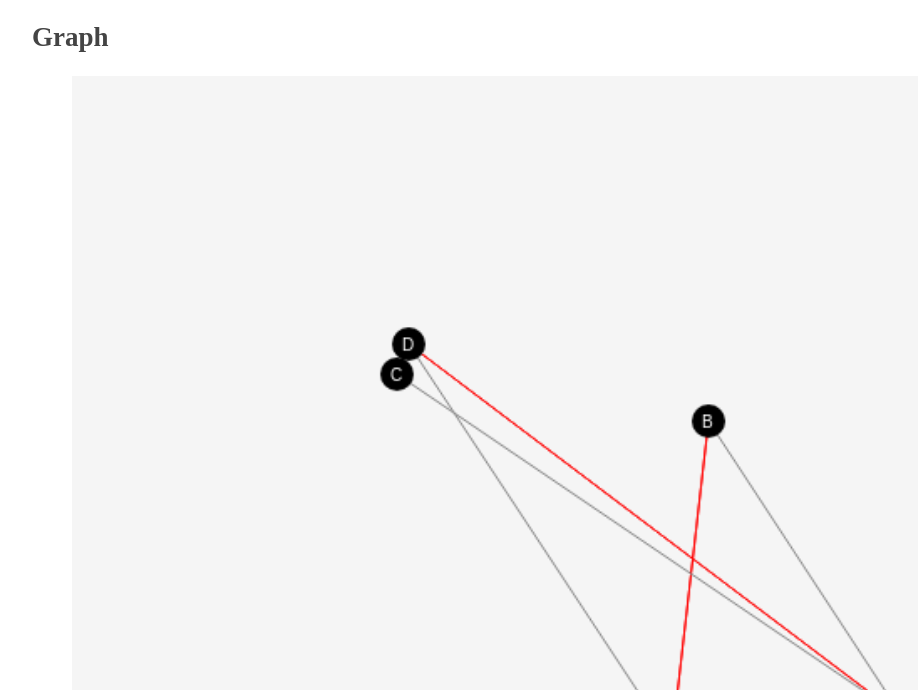
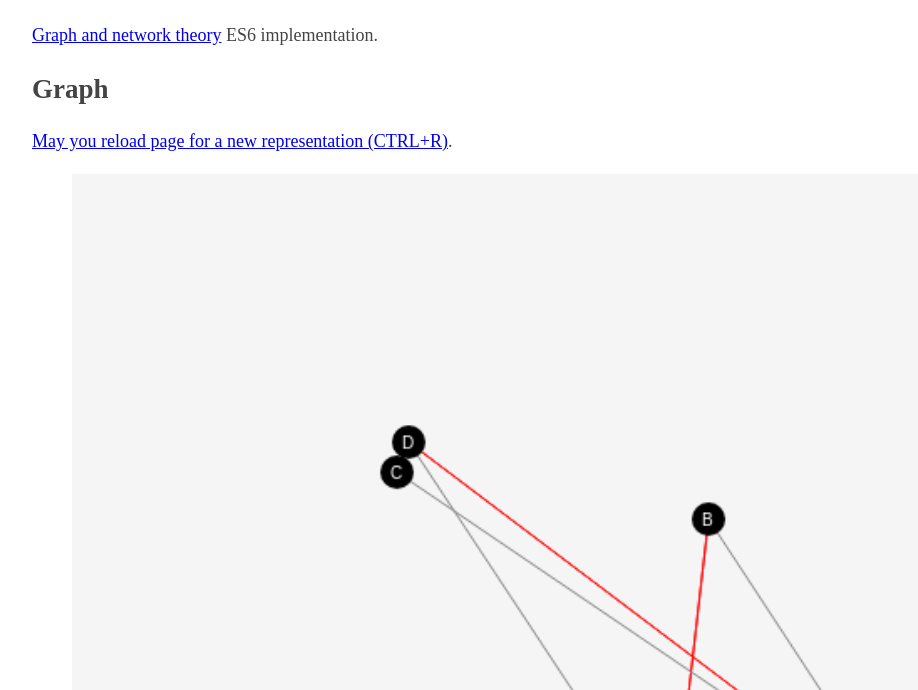
Before and after one commit to inwebo/Graph.js, a website: page docs/index.html in a window 1280 px wide. Shown: the part 110-800 px from the top of the page, without its empty margins (32-950 px from the left). Drawn offline with Linux system fonts and the light colour scheme.

Commit message:
Bump 0.0.3

```diff
--- a/docs/index.html
+++ b/docs/index.html
@@ -3,7 +3,7 @@
 <head>
     <meta charset="UTF-8">
     <title>Graph.js</title>
-    <style type="text/css">
+    <style>
         body {
             margin:5% auto;
             max-width:90%;
@@ -19,7 +19,13 @@
 </head>
 <body>
 <h1>Graph respresentation</h1>
+<p>
+    <a href="https://plus.maths.org/content/graphs-and-networks" target="_blank">Graph and network theory</a> ES6 implementation.
+</p>
 <h2>Graph</h2>
+<p>
+    <a href="https://inwebo.github.io/Graph.js/">May you reload page for a new representation (CTRL+R)</a>.
+</p>
 <figure>
     <canvas id="demo-1" width="640" height="480" style="background-color: whitesmoke; width: 100%"></canvas>
     <figcaption>Graph representation, bi-directional edges : red, directed : grey, nodes : black, white letters : node key</figcaption>
--- a/package.json
+++ b/package.json
@@ -1,7 +1,7 @@
 {
   "name": "@inwebo/graph.js",
-  "version": "0.0.2",
-  "description": "Npm boilerplate",
+  "version": "0.0.3",
+  "description": "Graph and network theory ES6 implementation.",
   "main": "/src/index.js",
   "scripts": {
     "build": "webpack",
```
Also changed, not shown: README.md, 1 other file.
